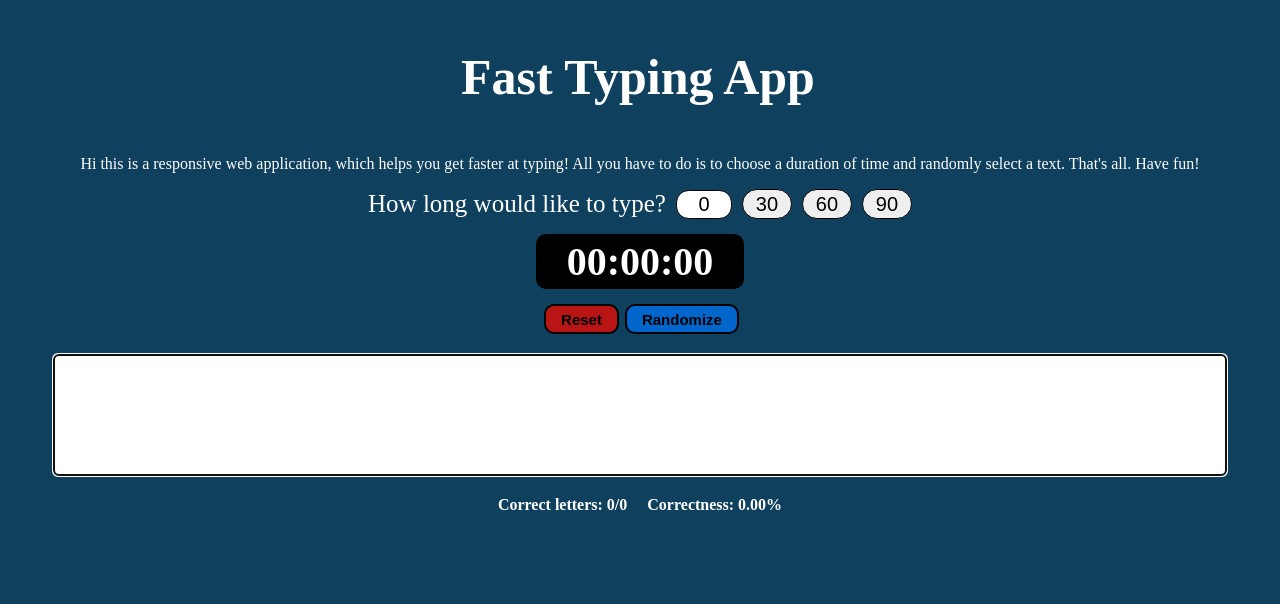
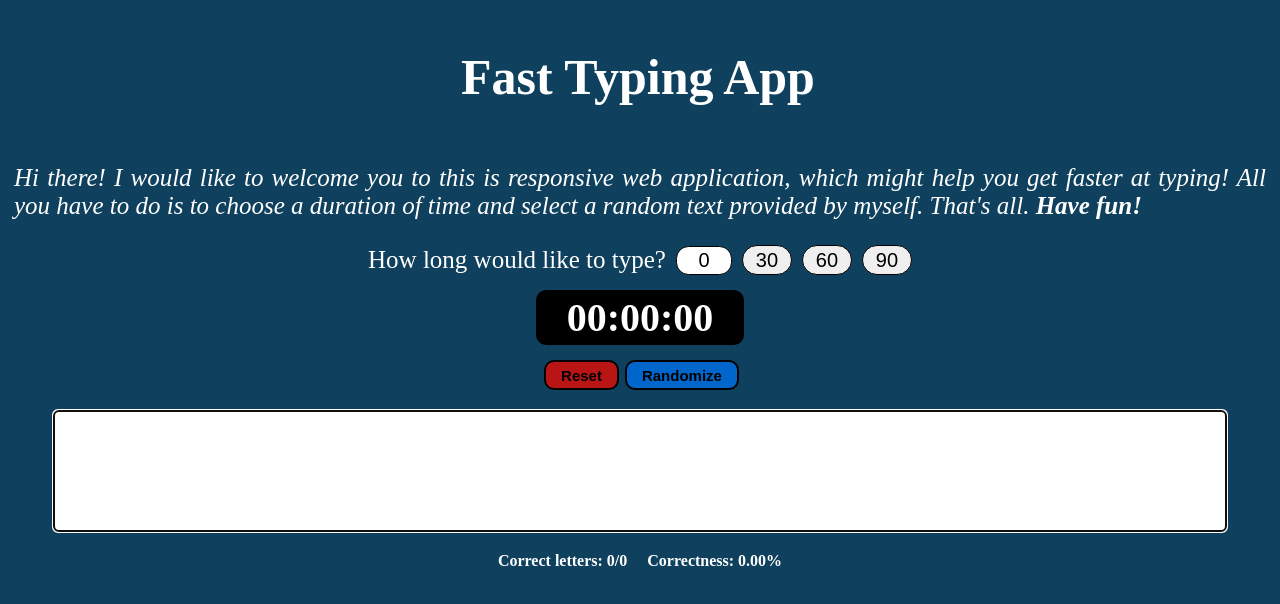
Before and after one commit to Paveu99/Fast-Typing-App, a React (Vite) app: page / in a window 1280 px wide. Shown: the top 604 px of the page. Built offline with nearby package versions, Linux system fonts and the light colour scheme.

Commit message:
Minor styling changes:
- changed description,
- imported stylesheet

```diff
--- a/src/components/description/Description.tsx
+++ b/src/components/description/Description.tsx
@@ -1,5 +1,9 @@
+import '../../styles/Description.css'
 export const Description = () => {
-    return <p style={{textAlign: "justify"}}>
-        Hi this is a responsive web application, which helps you get faster at typing! All you have to do is to choose a duration of time and randomly select a text. That's all. Have fun!
+    return <p className="description" style={{textAlign: "justify"}}>
+        Hi there! I would like to welcome you to this is responsive web application,
+        which might help you get faster at typing!
+        All you have to do is to choose a duration of time and select a random text provided by myself.
+        That's all. <span style={{fontWeight: 'bold'}}>Have fun!</span>
     </p>
 }
```
